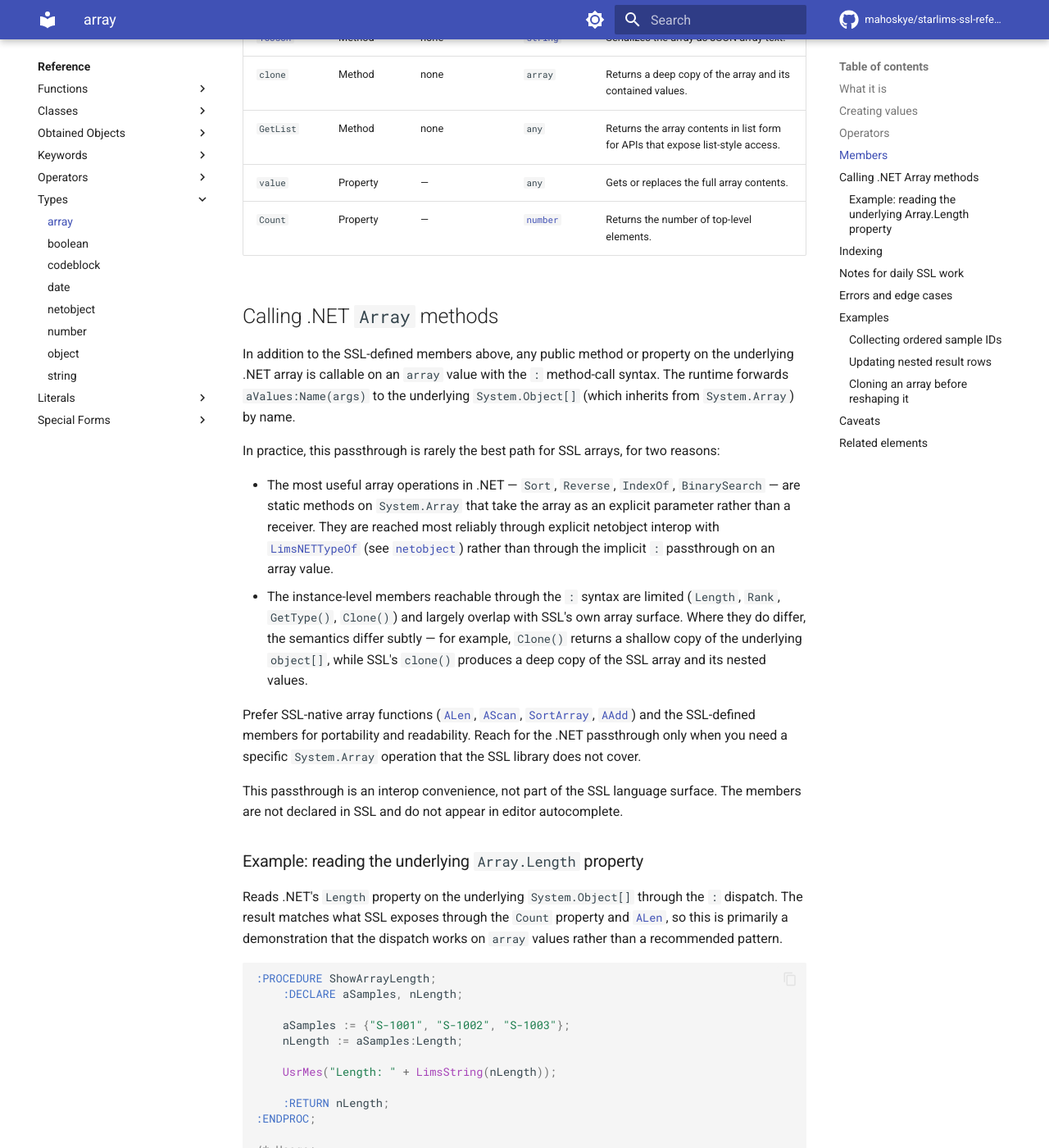
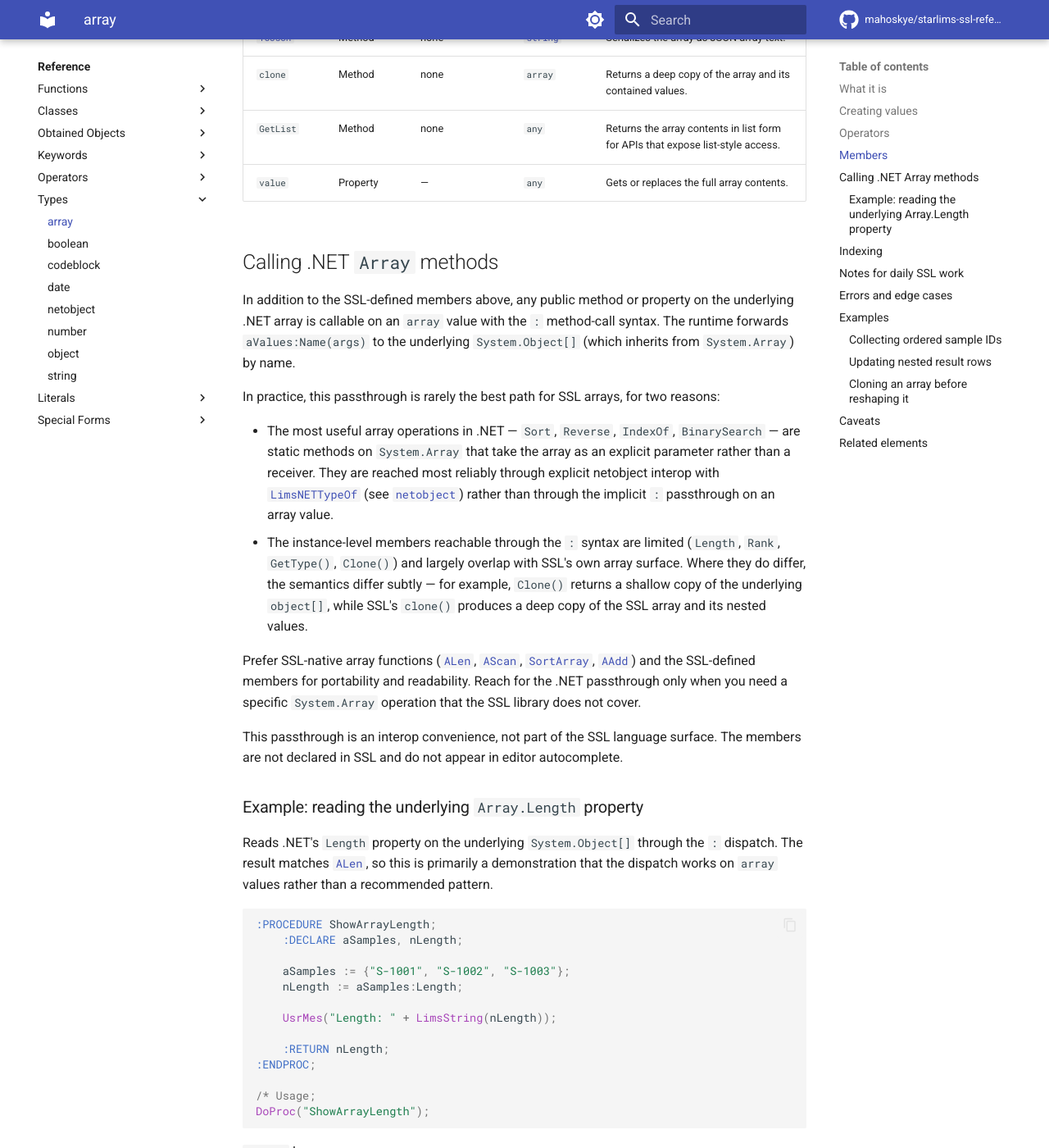
Before and after one commit to mahoskye/starlims-ssl-reference, an MkDocs documentation site: the page built from content/reference/types/array.md, in a window 1280 px wide and 1400 px high, scrolled down 1910 px. Shown: the whole window at 82% size. Built offline with MkDocs 1.6.1 and Material for MkDocs 9.7.7, drawn with Linux system fonts in a browser that asks for light colours; plug-ins that fetch from the network failed and are left out; comment, search, counter and statistics services are not loaded; some of the changed text lies outside the part shown.

Commit message:
docs: arrays have no Count property (refs #88)
Designer shows aItems:Count raises "Invalid property: Count". Removes the
Count member row, switches the examples and the Do bullet to ALen/Empty,
uses :Length in the member-access caveat, and adds a caveat.

Co-Authored-By: Claude Opus 5.5 <noreply@anthropic.com>

````diff
--- a/content/reference/types/array.md
+++ b/content/reference/types/array.md
@@ -17,7 +17,7 @@ Represents ordered, 1-based collections of SSL values, including nested arrays.
 
 The `array` type stores values in positional order. Arrays are 1-based, so the first element is `aValues[1]`, not `aValues[0]`. Arrays can contain mixed value types, including strings, numbers, objects, [`NIL`](../literals/nil.md), and other arrays.
 
-For display purposes, arrays render in brace syntax such as `{"A",2,NIL}`. [`Empty`](../functions/Empty.md) returns [`.T.`](../literals/true.md) only when the array has no top-level elements, and `Count` returns the number of top-level elements.
+For display purposes, arrays render in brace syntax such as `{"A",2,NIL}`. [`Empty`](../functions/Empty.md) returns [`.T.`](../literals/true.md) only when the array has no top-level elements, and [`ALen`](../functions/ALen.md) returns the number of top-level elements.
 
 Use arrays when values need to stay in a defined order, when you need positional access such as `aRows[1]` or `aRows[nIndex][2]`, when a function returns tabular data or a list of items, or when you need to collect or reshape values while the script runs.
 
@@ -59,7 +59,6 @@ Arrays support identity comparison operators. Arithmetic and relational operator
 | `clone` | Method | none | `array` | Returns a deep copy of the array and its contained values. |
 | `GetList` | Method | none | `any` | Returns the array contents in list form for APIs that expose list-style access. |
 | `value` | Property | — | `any` | Gets or replaces the full array contents. |
-| `Count` | Property | — | [`number`](number.md) | Returns the number of top-level elements. |
 
 ## Calling .NET `Array` methods
 
@@ -76,7 +75,7 @@ This passthrough is an interop convenience, not part of the SSL language surface
 
 ### Example: reading the underlying `Array.Length` property
 
-Reads .NET's `Length` property on the underlying `System.Object[]` through the `:` dispatch. The result matches what SSL exposes through the `Count` property and [`ALen`](../functions/ALen.md), so this is primarily a demonstration that the dispatch works on `array` values rather than a recommended pattern.
+Reads .NET's `Length` property on the underlying `System.Object[]` through the `:` dispatch. The result matches [`ALen`](../functions/ALen.md), so this is primarily a demonstration that the dispatch works on `array` values rather than a recommended pattern.
 
 ```ssl
 :PROCEDURE ShowArrayLength;
@@ -115,7 +114,7 @@ Index expressions must evaluate to an integer. If the index expression is not an
 
 !!! success "Do"
     - Use 1-based loops such as `:FOR nIndex := 1 :TO ALen(aValues);` when iterating arrays.
-    - Check `IsEmpty()` or `Count` before indexing when the array may be empty.
+    - Check [`Empty`](../functions/Empty.md) or [`ALen`](../functions/ALen.md) before indexing when the array may be empty.
     - Use `clone()` before changing a copied array when the original must remain unchanged.
 
 !!! failure "Don't"
@@ -189,7 +188,7 @@ Inserts a new row, updates two values in existing rows by index, then removes a
     aRow := aResults[1];
 
     UsrMes("First row status: " + aRow[2]);
-    UsrMes("Remaining rows: " + LimsString(aResults:Count));
+    UsrMes("Remaining rows: " + LimsString(ALen(aResults)));
 
     :RETURN aResults;
 :ENDPROC;
@@ -223,8 +222,8 @@ Creates an independent snapshot with `clone()`, appends a test to the snapshot's
 
     sJson := aSnapshot:ToJson();
 
-    UsrMes("Original tests: " + LimsString(aOriginal[1][2]:Count));
-    UsrMes("Snapshot tests: " + LimsString(aSnapshot[1][2]:Count));
+    UsrMes("Original tests: " + LimsString(ALen(aOriginal[1][2])));
+    UsrMes("Snapshot tests: " + LimsString(ALen(aSnapshot[1][2])));
     UsrMes(sJson);
 
     :RETURN aSnapshot;
````
Also changed, not shown: other parts of content/reference/types/array.md (+2 -1 lines), 1 other file.
